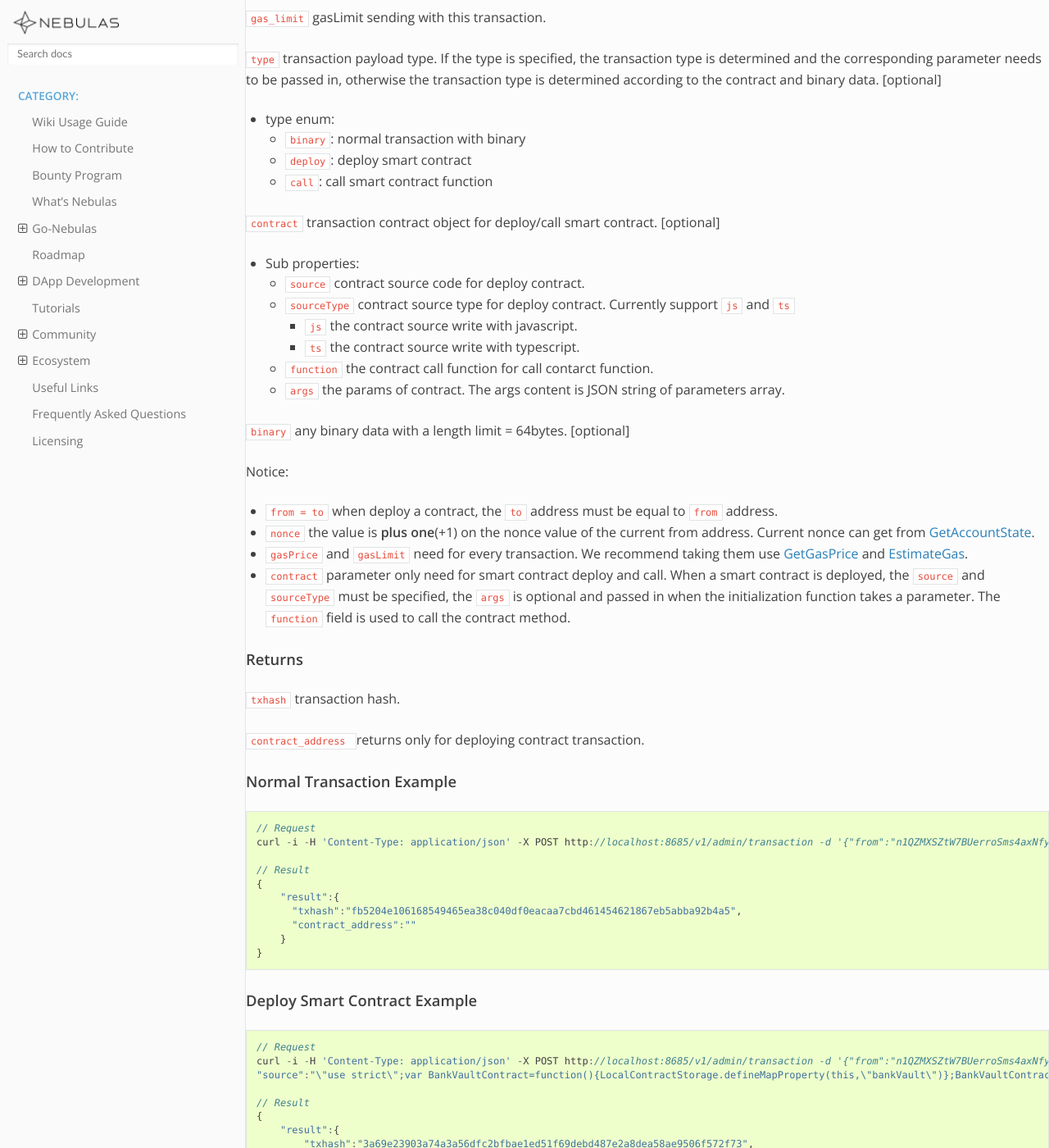
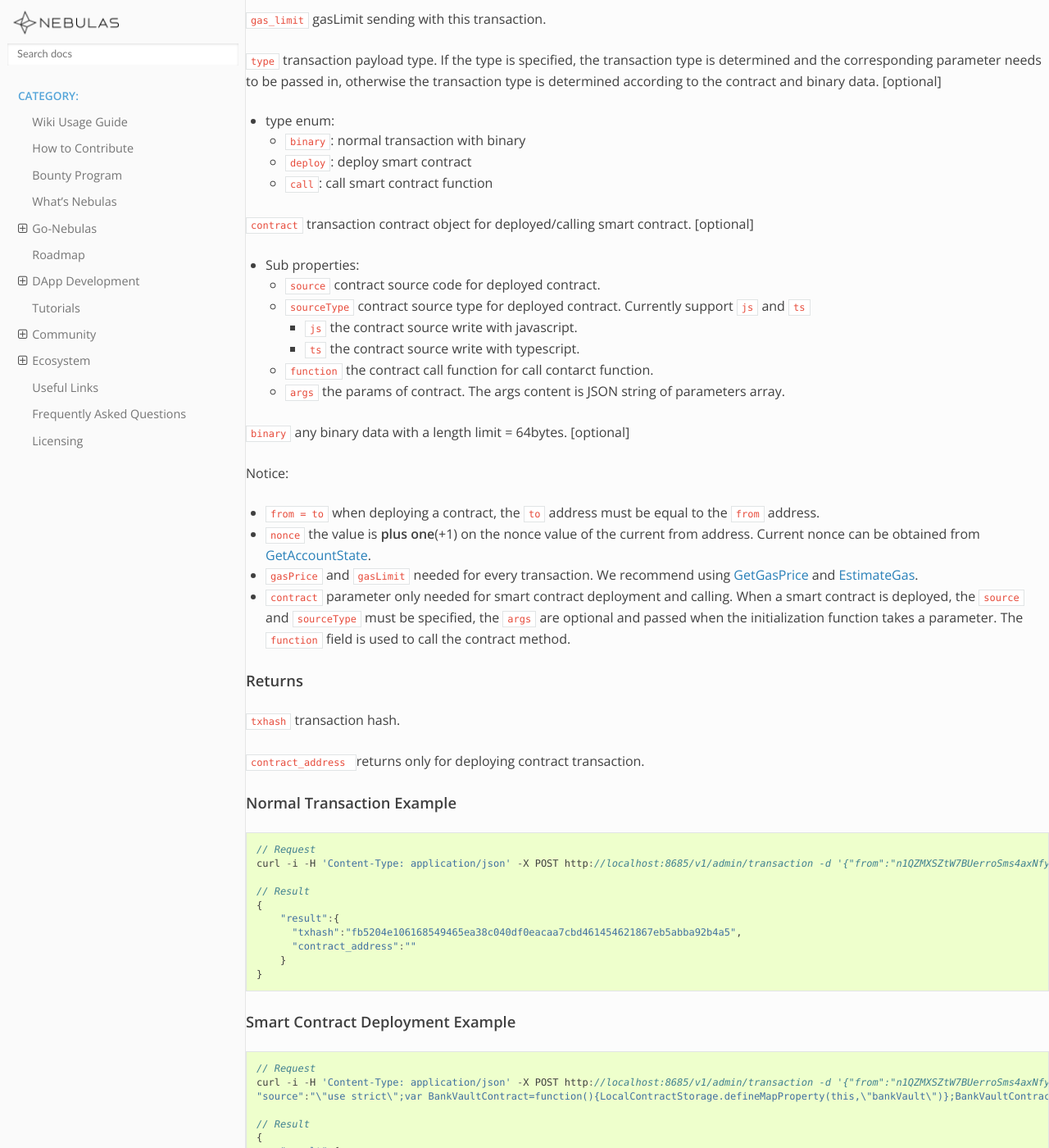
Before and after one commit to nebulasio/nebdocs, a Sphinx documentation site: the page built from docs/dapp-development/rpc/rpc_admin.md, in a window 1280 px wide and 1400 px high, scrolled down 7463 px. Shown: the whole window at 82% size. Built offline with Sphinx 7.4.7 and the Read the Docs theme 2.0.0, drawn with Linux system fonts in a browser that asks for light colours; some of the changed text lies outside the part shown.

Commit message:
documentation fixes for rpc_admin

````diff
--- a/docs/dapp-development/rpc/rpc_admin.md
+++ b/docs/dapp-development/rpc/rpc_admin.md
@@ -230,7 +230,7 @@
 ***
 
 #### SignTransactionWithPassphrase
-SignTransactionWithPassphrase sign transaction. The transaction's from addrees must be unlocked before sign call.
+SignTransactionWithPassphrase sign transaction. The transaction's `from` address must be unlocked before the 'sign' call.
 
 | Protocol | Method | API |
 |----------|--------|-----|
@@ -270,14 +270,14 @@
 
 
 ###### Parameters
-`transaction` transaction parameters, which is the same as the [SendTransaction](https://github.com/nebulasio/wiki/blob/master/rpc_admin.md#sendtransaction) parameters.
+`transaction` transaction parameters, which are the same as the [SendTransaction](https://github.com/nebulasio/wiki/blob/master/rpc_admin.md#sendtransaction) parameters.
 
-`passphrase` From address passphrase.
+`passphrase` `from` address passphrase.
 
 ###### Returns
 `txhash` transaction hash.
 
-`contract_address ` returns only for deploy contract transaction.
+`contract_address ` returns only for deployed contract transaction.
 
 ###### Example
 ```
@@ -316,18 +316,18 @@
 
 `gas_limit` gasLimit sending with this transaction.
 
-`type` transaction payload type. If the type is specified, the transaction type is determined and the corresponding parameter needs to be passed in, otherwise the transaction type is determined according to the contract and binary data.  [optional]
+`type` transaction payload type. If the type is specified, the transaction type is determined and the corresponding parameter needs to be passed in, otherwise the transaction type is determined according to the contract and binary data. [optional]
 
 - type enum:
 	- `binary`: normal transaction with binary
 	- `deploy`: deploy smart contract
 	- `call`: call smart contract function
 
-`contract` transaction contract object for deploy/call smart contract. [optional]
+`contract` transaction contract object for deployed/calling smart contract. [optional]
 
 * Sub properties:
-	* `source` contract source code for deploy contract.
-	* `sourceType` contract source type for deploy contract. Currently support `js` and `ts`
+	* `source` contract source code for deployed contract.
+	* `sourceType` contract source type for deployed contract. Currently support `js` and `ts`
 		* `js` the contract source write with javascript.
 		* `ts` the contract source write with typescript.
 	* `function` the contract call function for call contarct function.
@@ -337,11 +337,11 @@
 
 Notice:
 
-* `from = to` when deploy a contract, the `to` address must be equal to `from` address.
+* `from = to` when deploying a contract, the `to` address must be equal to the `from` address.
 
-* `nonce` the value is **plus one**(+1) on the nonce value of the current from address. Current nonce can get from [GetAccountState](https://github.com/nebulasio/wiki/blob/master/rpc.md/#getaccountstate).
-* `gasPrice` and `gasLimit` need for every transaction. We recommend taking them use [GetGasPrice](https://github.com/nebulasio/wiki/blob/master/rpc.md/#getgasprice) and [EstimateGas](https://github.com/nebulasio/wiki/blob/master/rpc.md/#estimategas).
-* `contract` parameter only need for smart contract deploy and call. When a smart contract is deployed, the `source` and `sourceType` must be specified, the `args` is optional and passed in when the initialization function takes a parameter. The `function` field is used to call the contract method.
+* `nonce` the value is **plus one**(+1) on the nonce value of the current from address. Current nonce can be obtained from [GetAccountState](https://github.com/nebulasio/wiki/blob/master/rpc.md/#getaccountstate).
+* `gasPrice` and `gasLimit` needed for every transaction. We recommend using [GetGasPrice](https://github.com/nebulasio/wiki/blob/master/rpc.md/#getgasprice) and [EstimateGas](https://github.com/nebulasio/wiki/blob/master/rpc.md/#estimategas).
+* `contract` parameter only needed for smart contract deployment and calling. When a smart contract is deployed, the `source` and `sourceType` must be specified, the `args` are optional and passed when the initialization function takes a parameter. The `function` field is used to call the contract method.
 
 ###### Returns
 
@@ -363,7 +363,7 @@
 }
 ```
 
-###### Deploy Smart Contract Example
+###### Smart Contract Deployment Example
 ```js
 // Request
 curl -i -H 'Content-Type: application/json' -X POST http://localhost:8685/v1/admin/transaction -d '{"from":"n1QZMXSZtW7BUerroSms4axNfyBGyFGkrh5","to":"n1QZMXSZtW7BUerroSms4axNfyBGyFGkrh5", "value":"0","nonce":2,"gasPrice":"1000000","gasLimit":"2000000","contract":{
````
Also changed, not shown: other parts of docs/dapp-development/rpc/rpc_admin.md (+4 -4 lines).
